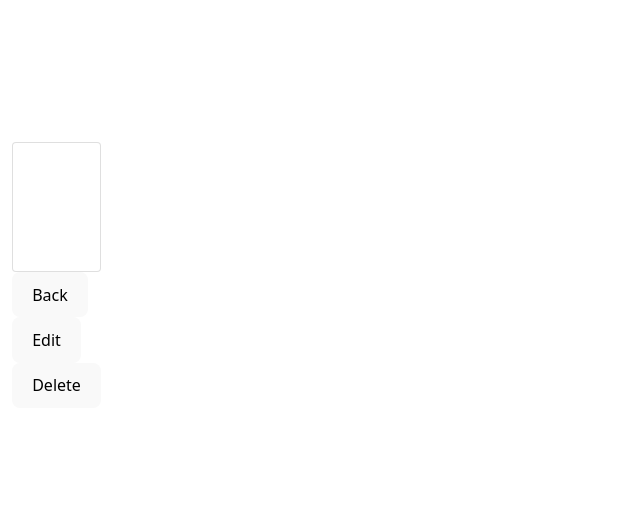
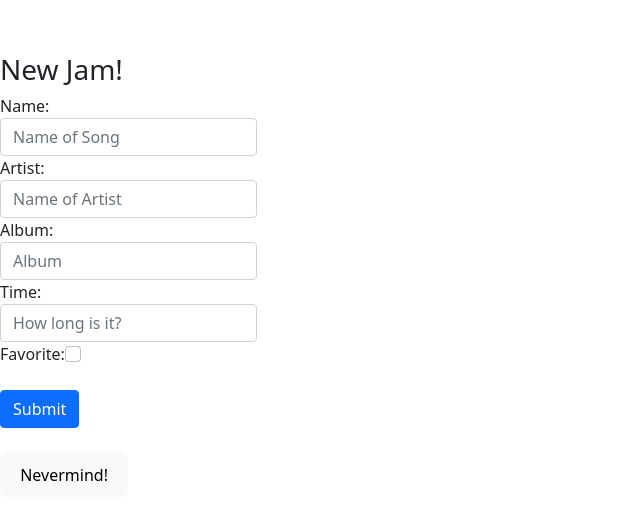
Before and after one commit to XavierRice/TunerFront, a React (Vite) app: page /songs/new in a window 1280 px wide. Shown: the part 125-644 px from the top of the page, without its empty margins (0-640 px from the left). Built offline with nearby package versions, Linux system fonts and the light colour scheme; no server answers.

Commit message:
added newForm

```diff
--- a/src/App.jsx
+++ b/src/App.jsx
@@ -7,9 +7,10 @@ import Home from "./pages/Home.jsx";
 import Index from "./pages/Index.jsx";
 
 // COMPONENTS
-import Song from "./components/Song.jsx";
+import SongForm from "./components/SongForm.jsx";
 import SongDetails from "./components/SongDetails.jsx";
 import EditSong from "./components/EditSong.jsx";
+
 //STATEs
 
 function App() {
@@ -22,6 +23,7 @@ function App() {
           <Route path="/songs" element={<Index />} />
           <Route path="/songs/:id" element={<SongDetails />} />
           <Route path="/songs/:id/edit" element={<EditSong />} />
+          <Route path="/songs/new" element={<SongForm />} />
           <Route path="*" element={<FourOFour />} />
       </Routes>
         </main>
--- /dev/null
+++ b/src/components/SongForm.jsx
@@ -0,0 +1,128 @@
+import { useState } from "react"
+import { Link, useNavigate } from "react-router-dom"
+
+const API = import.meta.env.VITE_REACT_APP_API_URL;
+
+const SongForm = () => {
+    const navigate = useNavigate()
+    const [nameError, setNameError] = useState("")
+    const [artistError, setArtistError] = useState("")
+    const [song, setSong] = useState({
+
+        name: "",
+        artist: "",
+        album: "",
+        time: "",
+        is_favorite: false
+
+    })
+
+
+    const handleTextChange = (event) => {
+        if (event.target.id === "name") {
+            if (event.target.value === "") {
+                setNameError("You gotta name it someting")
+            }
+        }
+        if (event.target.id === "artist") {
+            if (event.target.value === "") {
+                setArtistError("You gotta know the artist")
+            }
+        }
+        setSong({ ...song, [event.target.id]: event.target.value })
+    }
+
+    const handleCheck = (event) => {
+        setSong({ ...song, is_favorite: !song.is_favorite })
+    }
+
+    const addSong = () => {
+        try {
+            fetch(`${API}/songs`, {
+                method: 'POST',
+                headers: { 'Content-Type': 'application/json' },
+                body: JSON.stringify(song)
+            })
+                .then(res => res.json())
+                .then(() => navigate('/songs'))
+        } catch (error) {
+            console.error(error)
+        }
+    }
+
+    const handleSubmit = (event) =>{
+        event.preventDefault();
+        addSong();
+    }
+
+    return (
+
+        <div className="NewForm">
+             <h3 className="header">New Jam!</h3>
+            <form onSubmit={handleSubmit} className="form">
+                <label htmlFor="name">Name:</label>
+                <input
+                 className='form-control'
+                    id="name"
+                    value={song.name}
+                    type="text"
+                    onChange={handleTextChange}
+                    placeholder="Name of Song"
+                    required
+                />
+                {nameError != "" && <div className='error-message'>{nameError}</div>}
+                <label htmlFor="artist">Artist:</label>
+                <input
+                 className='form-control'
+                    id="artist"
+                    value={song.artist}
+                    type="text"
+                    onChange={handleTextChange}
+                    placeholder="Name of Artist"
+                    required
+                />
+                {artistError != "" && <div className='error-message'>{artistError}</div>}
+                <label htmlFor="album">Album:</label>
+                <input
+                 className='form-control'
+                    id="album"
+                    value={song.album}
+                    type="text"
+                    onChange={handleTextChange}
+                    placeholder="Album"
+
+                />
+                <label htmlFor="time">Time:</label>
+                <input
+                 className='form-control'
+                    id="time"
+                    value={song.time}
+                    type="text"
+                    onChange={handleTextChange}
+                    placeholder="How long is it?"
+
+                />
+                <label className="form-check-label" htmlFor="isFavorite">Favorite:</label>
+                <input
+                 className='form-check-input'
+                    id="is_favorite"
+                    type="checkbox"
+                    onChange={handleCheck}
+                    checked={song.is_favorite}
+                    value={song.is_favorite}
+                />
+                <br />
+                <br />
+                <button className= "btn btn-primary" type="submit">Submit</button>
+            </form>
+            <br />
+            <Link to={`/songs`}>
+                <button>Nevermind!</button>
+            </Link>
+        </div>
+    );
+
+
+}
+
+export default SongForm
```
